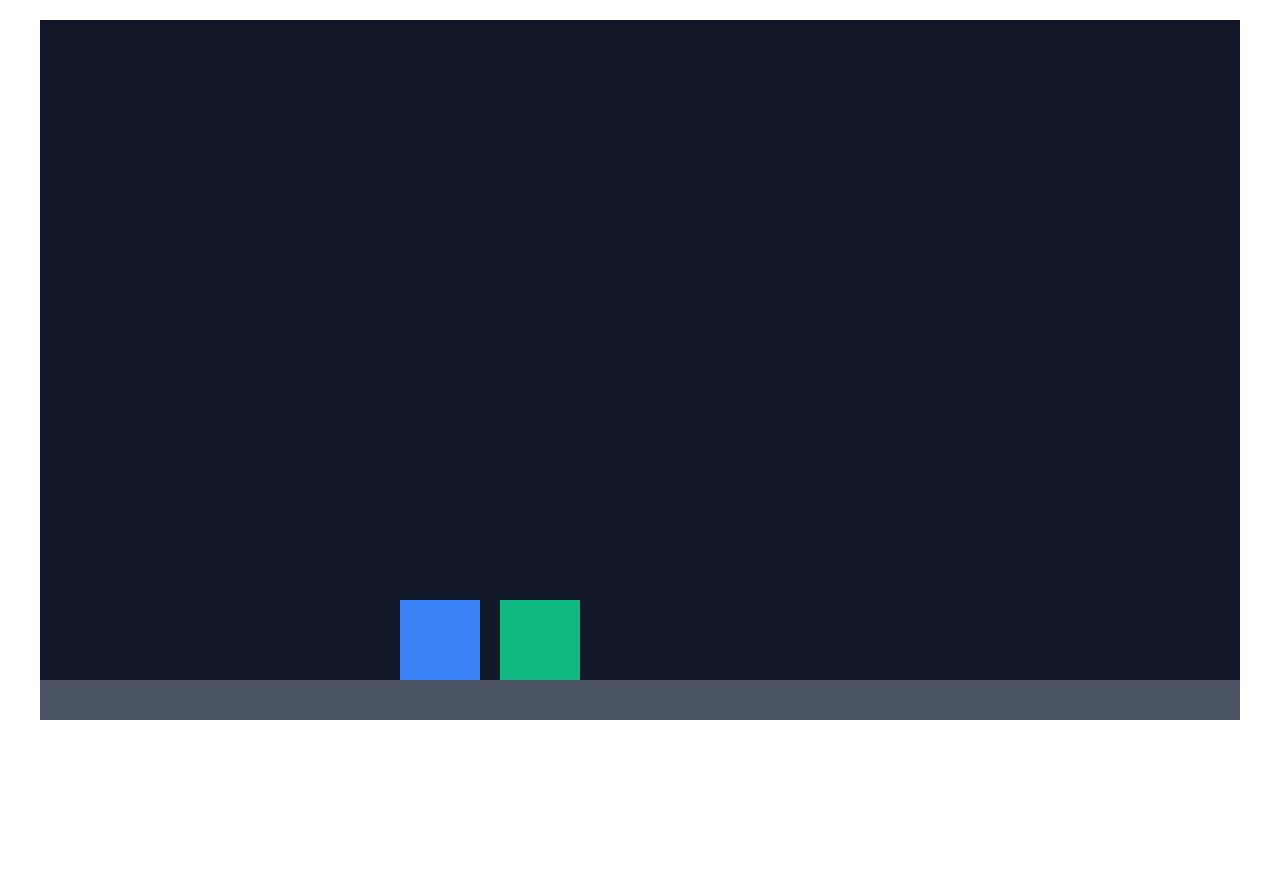
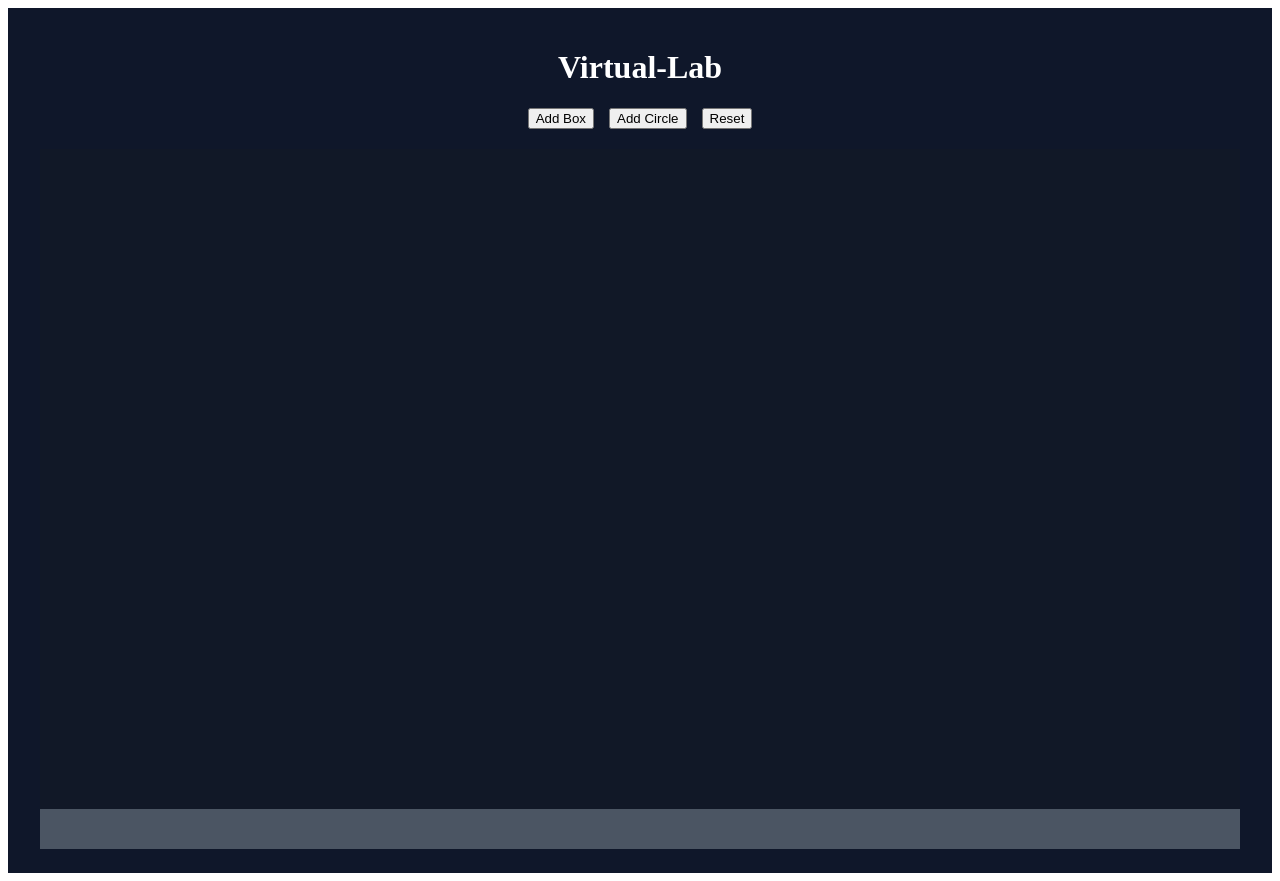
Before and after one commit to Tink-435/Virtual-lab, a React (Vite) app: page / in a window 1280 px wide. Before the commit the page ends 800 px from the top, so only its background shows below. Built offline with nearby package versions, Linux system fonts and the light colour scheme.

Commit message:
feat: add interactive controls and draggable physics object manipulation

```diff
--- a/src/App.jsx
+++ b/src/App.jsx
@@ -3,41 +3,59 @@ import Matter from "matter-js";
 
 function App() {
   const sceneRef = useRef(null);
+  const engineRef = useRef(null);
+  const mouseConstraintRef = useRef(null);
 
   useEffect(() => {
-    const Engine = Matter.Engine;
-    const Render = Matter.Render;
-    const Runner = Matter.Runner;
-    const Bodies = Matter.Bodies;
-    const Composite = Matter.Composite;
+    const {
+      Engine,
+      Render,
+      Runner,
+      Bodies,
+      Composite,
+      Mouse,
+      MouseConstraint,
+    } = Matter;
 
     const engine = Engine.create();
+    engine.gravity.y = 0.7;
+    engineRef.current = engine;
 
     const render = Render.create({
       element: sceneRef.current,
-      engine: engine,
+      engine,
       options: {
         width: 1200,
         height: 700,
         wireframes: false,
-        background: "#111827"
-      }
+        background: "#111827",
+      },
     });
 
     const ground = Bodies.rectangle(600, 680, 1200, 40, {
       isStatic: true,
-      render: { fillStyle: "#4B5563" }
+      render: { fillStyle: "#4B5563" },
     });
 
-    const box1 = Bodies.rectangle(400, 200, 80, 80, {
-      render: { fillStyle: "#3B82F6" }
+    Composite.add(engine.world, ground);
+
+    const mouse = Mouse.create(render.canvas);
+
+    const mouseConstraint = MouseConstraint.create(engine, {
+      mouse,
+      constraint: {
+        stiffness: 0.15,
+        render: {
+          visible: false,
+        },
+      },
     });
 
-    const box2 = Bodies.rectangle(500, 50, 80, 80, {
-      render: { fillStyle: "#10B981" }
-    });
+    mouseConstraintRef.current = mouseConstraint;
 
-    Composite.add(engine.world, [ground, box1, box2]);
+    Composite.add(engine.world, mouseConstraint);
+
+    render.mouse = mouse;
 
     Render.run(render);
 
@@ -47,18 +65,85 @@ function App() {
     return () => {
       Render.stop(render);
       Runner.stop(runner);
+      Matter.World.clear(engine.world);
+      Matter.Engine.clear(engine);
+      render.canvas.remove();
     };
   }, []);
+
+  const createGround = () => {
+    return Matter.Bodies.rectangle(600, 680, 1200, 40, {
+      isStatic: true,
+      render: { fillStyle: "#4B5563" },
+    });
+  };
+
+  const addBox = () => {
+    const box = Matter.Bodies.rectangle(
+      Math.random() * 800 + 100,
+      100,
+      80,
+      80,
+      {
+        render: { fillStyle: "#3B82F6" },
+      }
+    );
+
+    Matter.Composite.add(engineRef.current.world, box);
+  };
+
+  const addCircle = () => {
+    const circle = Matter.Bodies.circle(
+      Math.random() * 800 + 100,
+      100,
+      40,
+      {
+        render: { fillStyle: "#10B981" },
+      }
+    );
+
+    Matter.Composite.add(engineRef.current.world, circle);
+  };
+
+  const resetScene = () => {
+    const world = engineRef.current.world;
+
+    Matter.Composite.clear(world, false);
+
+    Matter.Composite.add(world, [
+      createGround(),
+      mouseConstraintRef.current,
+    ]);
+  };
 
   return (
     <div
       style={{
-        display: "flex",
-        justifyContent: "center",
-        marginTop: "20px"
+        background: "#0F172A",
+        minHeight: "100vh",
+        padding: "20px",
       }}
     >
-      <div ref={sceneRef}></div>
+      <h1 style={{ color: "white", textAlign: "center" }}>
+        Virtual-Lab
+      </h1>
+
+      <div
+        style={{
+          display: "flex",
+          justifyContent: "center",
+          gap: "15px",
+          marginBottom: "20px",
+        }}
+      >
+        <button onClick={addBox}>Add Box</button>
+        <button onClick={addCircle}>Add Circle</button>
+        <button onClick={resetScene}>Reset</button>
+      </div>
+
+      <div style={{ display: "flex", justifyContent: "center" }}>
+        <div ref={sceneRef}></div>
+      </div>
     </div>
   );
 }
```
